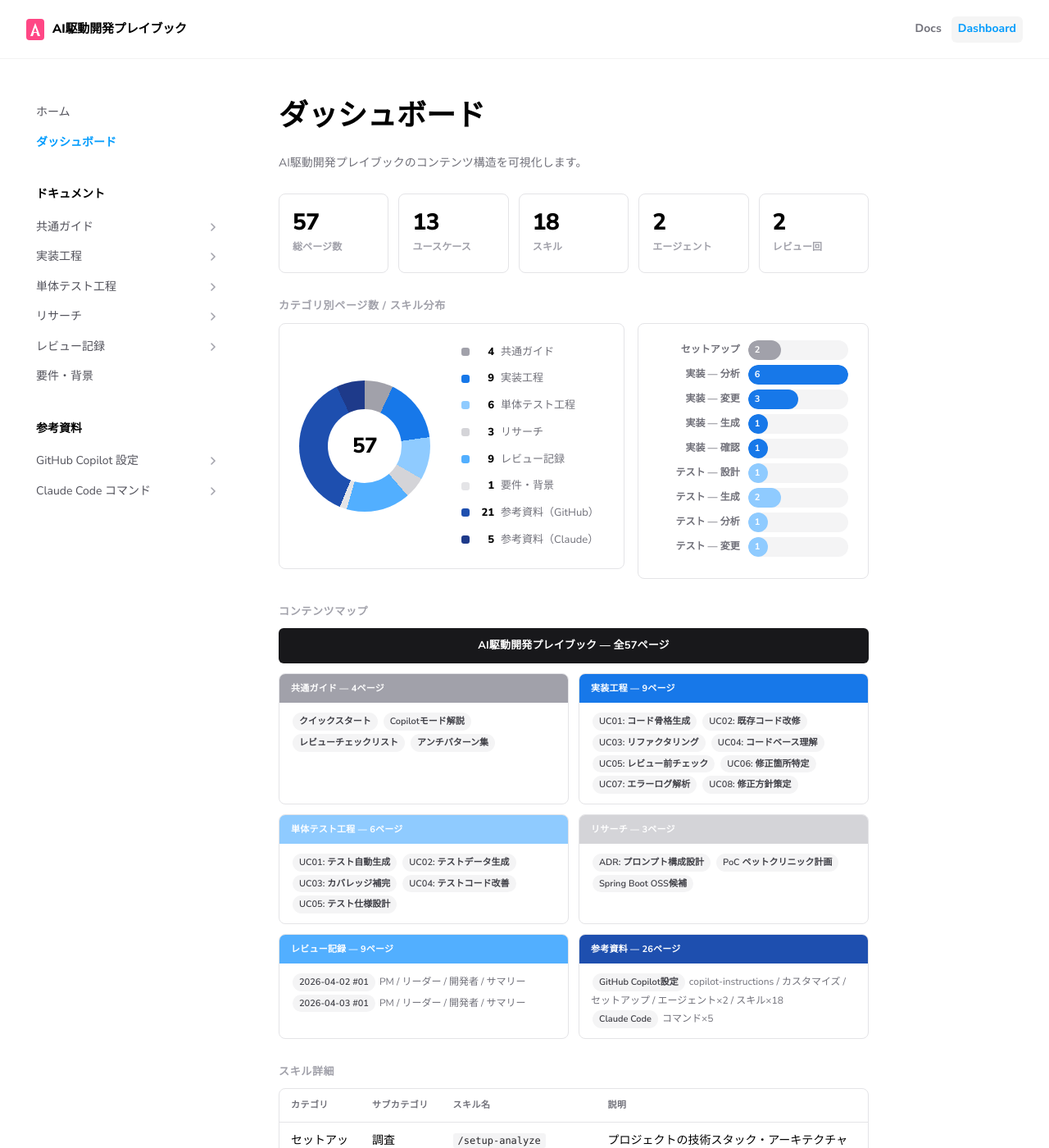
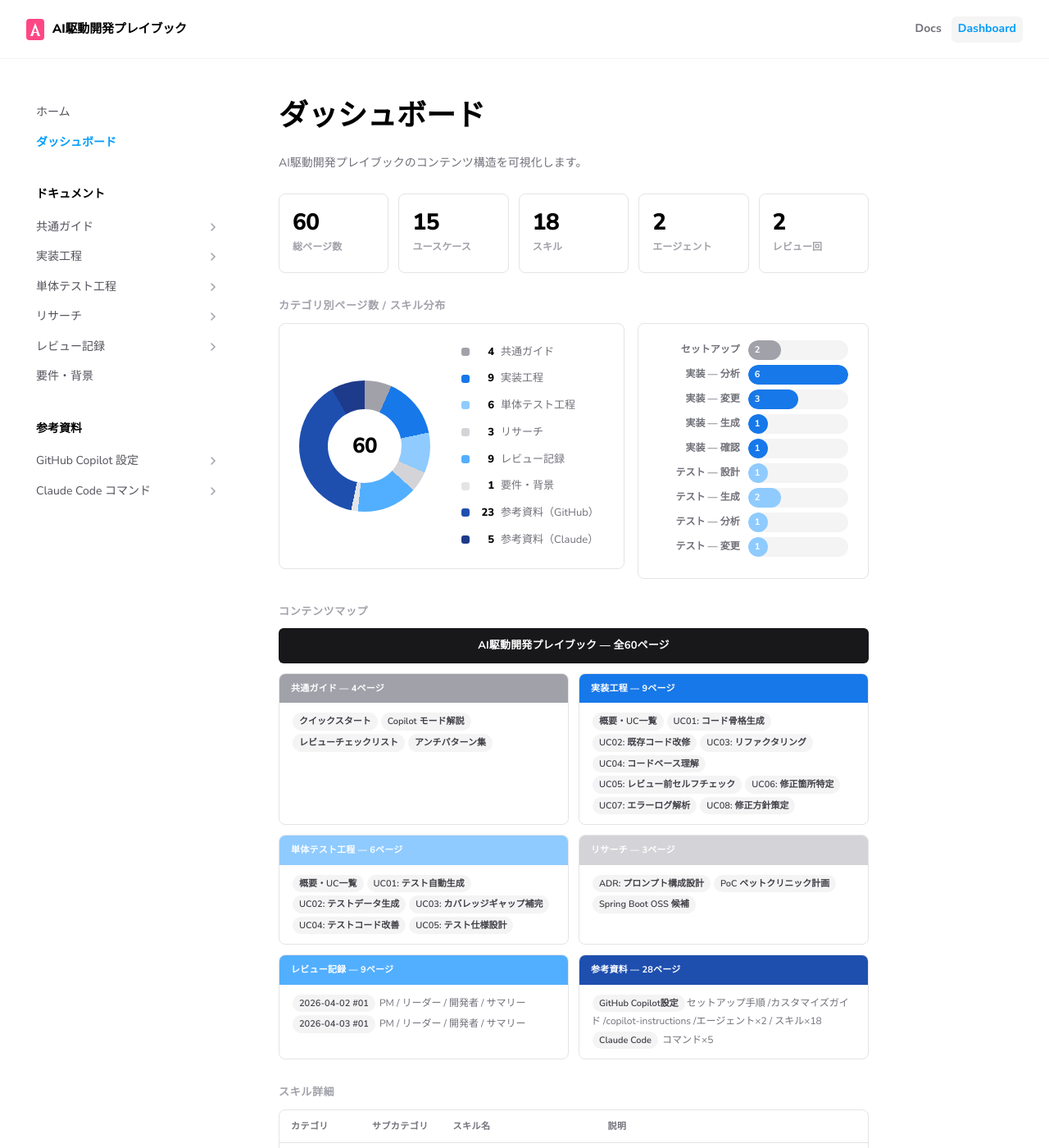
Before and after one commit to merrylou/jekyll-sandbox, a Jekyll site: the page built from dashboard.html, in a window 1280 px wide and 1400 px high. Shown: the whole window at 82% size. Built offline with Jekyll 4.4.1, drawn with Linux system fonts in a browser that asks for light colours.

Commit message:
feat: ダッシュボードを Liquid 自動生成化（KPI・チャート・コンテンツマップ・タイムライン全て site.pages と _data から動的計算）

```diff
--- a/dashboard.html
+++ b/dashboard.html
@@ -3,6 +3,68 @@ layout: default
 title: ダッシュボード
 nav_order: 2
 ---
+
+{%- comment -%} ===== Data Collection (all counts auto-generated from site data) ===== {%- endcomment -%}
+
+{%- comment -%} Category page counts {%- endcomment -%}
+{% assign cat_common   = site.pages | where: "parent", "共通ガイド"          | size %}
+{% assign cat_impl     = site.pages | where: "parent", "実装工程"            | size %}
+{% assign cat_test     = site.pages | where: "parent", "単体テスト工程"      | size %}
+{% assign cat_research = site.pages | where: "parent", "リサーチ"            | size %}
+{% assign cat_reviews  = site.pages | where: "parent", "レビュー記録"        | size %}
+{% assign cat_req      = site.pages | where: "title",  "要件・背景"          | size %}
+{% assign cat_gh       = site.pages | where: "parent", "GitHub Copilot 設定" | size %}
+{% assign cat_claude   = site.pages | where: "parent", "Claude Code コマンド" | size %}
+
+{% assign total_pages = cat_common | plus: cat_impl | plus: cat_test | plus: cat_research | plus: cat_reviews | plus: cat_req | plus: cat_gh | plus: cat_claude %}
+
+{%- comment -%} KPI metrics {%- endcomment -%}
+{% assign uc_pages    = site.pages | where_exp: "p", "p.title contains 'UC'" %}
+{% assign uc_count    = uc_pages | size %}
+{% assign skill_count = site.data.skills | size %}
+{% assign agent_pages = site.pages | where_exp: "p", "p.url contains '/agents/'" %}
+{% assign agent_count = agent_pages | size %}
+{% assign review_count = site.data.reviews | size %}
+
+{%- comment -%} Donut segment degrees {%- endcomment -%}
+{% assign d_common   = cat_common   | times: 360.0 | divided_by: total_pages %}
+{% assign d_impl     = cat_impl     | times: 360.0 | divided_by: total_pages %}
+{% assign d_test     = cat_test     | times: 360.0 | divided_by: total_pages %}
+{% assign d_research = cat_research | times: 360.0 | divided_by: total_pages %}
+{% assign d_reviews  = cat_reviews  | times: 360.0 | divided_by: total_pages %}
+{% assign d_req      = cat_req      | times: 360.0 | divided_by: total_pages %}
+{% assign d_gh       = cat_gh       | times: 360.0 | divided_by: total_pages %}
+
+{%- comment -%} Cumulative angles for conic-gradient {%- endcomment -%}
+{% assign a1 = d_common %}
+{% assign a2 = a1 | plus: d_impl %}
+{% assign a3 = a2 | plus: d_test %}
+{% assign a4 = a3 | plus: d_research %}
+{% assign a5 = a4 | plus: d_reviews %}
+{% assign a6 = a5 | plus: d_req %}
+{% assign a7 = a6 | plus: d_gh %}
+
+{%- comment -%} Bar chart: skill counts per subcategory {%- endcomment -%}
+{% assign sk_setup         = site.data.skills | where: "category", "セットアップ" | size %}
+{% assign sk_impl_analysis = site.data.skills | where: "category", "実装"   | where: "subcategory", "分析" | size %}
+{% assign sk_impl_change   = site.data.skills | where: "category", "実装"   | where: "subcategory", "変更" | size %}
+{% assign sk_impl_gen      = site.data.skills | where: "category", "実装"   | where: "subcategory", "生成" | size %}
+{% assign sk_impl_check    = site.data.skills | where: "category", "実装"   | where: "subcategory", "確認" | size %}
+{% assign sk_test_design   = site.data.skills | where: "category", "単体テスト" | where: "subcategory", "設計" | size %}
+{% assign sk_test_gen      = site.data.skills | where: "category", "単体テスト" | where: "subcategory", "生成" | size %}
+{% assign sk_test_analysis = site.data.skills | where: "category", "単体テスト" | where: "subcategory", "分析" | size %}
+{% assign sk_test_change   = site.data.skills | where: "category", "単体テスト" | where: "subcategory", "変更" | size %}
+
+{%- comment -%} Find max for bar width calculation {%- endcomment -%}
+{% assign bar_max = sk_setup %}
+{% if sk_impl_analysis > bar_max %}{% assign bar_max = sk_impl_analysis %}{% endif %}
+{% if sk_impl_change   > bar_max %}{% assign bar_max = sk_impl_change %}{% endif %}
+{% if sk_impl_gen      > bar_max %}{% assign bar_max = sk_impl_gen %}{% endif %}
+{% if sk_impl_check    > bar_max %}{% assign bar_max = sk_impl_check %}{% endif %}
+{% if sk_test_design   > bar_max %}{% assign bar_max = sk_test_design %}{% endif %}
+{% if sk_test_gen      > bar_max %}{% assign bar_max = sk_test_gen %}{% endif %}
+{% if sk_test_analysis > bar_max %}{% assign bar_max = sk_test_analysis %}{% endif %}
+{% if sk_test_change   > bar_max %}{% assign bar_max = sk_test_change %}{% endif %}
 
 <style>
 /* ===== Dashboard Overrides (Vercel/Linear style) ===== */
@@ -50,16 +112,6 @@ nav_order: 2
 .ds-donut-section:hover { border-color: var(--zinc-300); box-shadow: 0 2px 8px rgba(0,0,0,0.04); }
 .ds-donut {
   width: 160px; height: 160px; border-radius: 50%; position: relative; flex-shrink: 0;
-  background: conic-gradient(
-    var(--zinc-400) 0deg 25.3deg,
-    var(--blue-600) 25.3deg 82.1deg,
-    var(--blue-300) 82.1deg 120deg,
-    var(--zinc-300) 120deg 139.0deg,
-    var(--blue-400) 139deg 196deg,
-    var(--zinc-200) 196deg 202.3deg,
-    var(--blue-800) 202.3deg 334.7deg,
-    var(--blue-900) 334.7deg 360deg
-  );
 }
 .ds-donut-hole {
   position: absolute; top: 50%; left: 50%; transform: translate(-50%,-50%);
@@ -208,102 +260,114 @@ nav_order: 2
 <p>AI駆動開発プレイブックのコンテンツ構造を可視化します。</p>
 
 <div class="ds-kpis">
-  <div class="ds-kpi"><div class="ds-kpi-v">57</div><div class="ds-kpi-l">総ページ数</div></div>
-  <div class="ds-kpi"><div class="ds-kpi-v">13</div><div class="ds-kpi-l">ユースケース</div></div>
-  <div class="ds-kpi"><div class="ds-kpi-v">18</div><div class="ds-kpi-l">スキル</div></div>
-  <div class="ds-kpi"><div class="ds-kpi-v">2</div><div class="ds-kpi-l">エージェント</div></div>
-  <div class="ds-kpi"><div class="ds-kpi-v">2</div><div class="ds-kpi-l">レビュー回</div></div>
+  <div class="ds-kpi"><div class="ds-kpi-v">{{ total_pages }}</div><div class="ds-kpi-l">総ページ数</div></div>
+  <div class="ds-kpi"><div class="ds-kpi-v">{{ uc_count }}</div><div class="ds-kpi-l">ユースケース</div></div>
+  <div class="ds-kpi"><div class="ds-kpi-v">{{ skill_count }}</div><div class="ds-kpi-l">スキル</div></div>
+  <div class="ds-kpi"><div class="ds-kpi-v">{{ agent_count }}</div><div class="ds-kpi-l">エージェント</div></div>
+  <div class="ds-kpi"><div class="ds-kpi-v">{{ review_count }}</div><div class="ds-kpi-l">レビュー回</div></div>
 </div>
 
 <h2>カテゴリ別ページ数 / スキル分布</h2>
 
 <div class="ds-grid-2col">
   <div class="ds-donut-section">
-    <div class="ds-donut"><div class="ds-donut-hole">57</div></div>
+    <div class="ds-donut" style="background: conic-gradient(
+      var(--zinc-400) 0deg {{ a1 | round: 1 }}deg,
+      var(--blue-600) {{ a1 | round: 1 }}deg {{ a2 | round: 1 }}deg,
+      var(--blue-300) {{ a2 | round: 1 }}deg {{ a3 | round: 1 }}deg,
+      var(--zinc-300) {{ a3 | round: 1 }}deg {{ a4 | round: 1 }}deg,
+      var(--blue-400) {{ a4 | round: 1 }}deg {{ a5 | round: 1 }}deg,
+      var(--zinc-200) {{ a5 | round: 1 }}deg {{ a6 | round: 1 }}deg,
+      var(--blue-800) {{ a6 | round: 1 }}deg {{ a7 | round: 1 }}deg,
+      var(--blue-900) {{ a7 | round: 1 }}deg 360deg
+    );">
+      <div class="ds-donut-hole">{{ total_pages }}</div>
+    </div>
     <div class="ds-legend">
-      <div class="ds-legend-row"><span class="ds-legend-dot" style="background:var(--zinc-400);"></span><span class="ds-legend-n">4</span><span class="ds-legend-t">共通ガイド</span></div>
-      <div class="ds-legend-row"><span class="ds-legend-dot" style="background:var(--blue-600);"></span><span class="ds-legend-n">9</span><span class="ds-legend-t">実装工程</span></div>
-      <div class="ds-legend-row"><span class="ds-legend-dot" style="background:var(--blue-300);"></span><span class="ds-legend-n">6</span><span class="ds-legend-t">単体テスト工程</span></div>
-      <div class="ds-legend-row"><span class="ds-legend-dot" style="background:var(--zinc-300);"></span><span class="ds-legend-n">3</span><span class="ds-legend-t">リサーチ</span></div>
-      <div class="ds-legend-row"><span class="ds-legend-dot" style="background:var(--blue-400);"></span><span class="ds-legend-n">9</span><span class="ds-legend-t">レビュー記録</span></div>
-      <div class="ds-legend-row"><span class="ds-legend-dot" style="background:var(--zinc-200);"></span><span class="ds-legend-n">1</span><span class="ds-legend-t">要件・背景</span></div>
-      <div class="ds-legend-row"><span class="ds-legend-dot" style="background:var(--blue-800);"></span><span class="ds-legend-n">21</span><span class="ds-legend-t">参考資料（GitHub）</span></div>
-      <div class="ds-legend-row"><span class="ds-legend-dot" style="background:var(--blue-900);"></span><span class="ds-legend-n">5</span><span class="ds-legend-t">参考資料（Claude）</span></div>
+      <div class="ds-legend-row"><span class="ds-legend-dot" style="background:var(--zinc-400);"></span><span class="ds-legend-n">{{ cat_common }}</span><span class="ds-legend-t">共通ガイド</span></div>
+      <div class="ds-legend-row"><span class="ds-legend-dot" style="background:var(--blue-600);"></span><span class="ds-legend-n">{{ cat_impl }}</span><span class="ds-legend-t">実装工程</span></div>
+      <div class="ds-legend-row"><span class="ds-legend-dot" style="background:var(--blue-300);"></span><span class="ds-legend-n">{{ cat_test }}</span><span class="ds-legend-t">単体テスト工程</span></div>
+      <div class="ds-legend-row"><span class="ds-legend-dot" style="background:var(--zinc-300);"></span><span class="ds-legend-n">{{ cat_research }}</span><span class="ds-legend-t">リサーチ</span></div>
+      <div class="ds-legend-row"><span class="ds-legend-dot" style="background:var(--blue-400);"></span><span class="ds-legend-n">{{ cat_reviews }}</span><span class="ds-legend-t">レビュー記録</span></div>
+      <div class="ds-legend-row"><span class="ds-legend-dot" style="background:var(--zinc-200);"></span><span class="ds-legend-n">{{ cat_req }}</span><span class="ds-legend-t">要件・背景</span></div>
+      <div class="ds-legend-row"><span class="ds-legend-dot" style="background:var(--blue-800);"></span><span class="ds-legend-n">{{ cat_gh }}</span><span class="ds-legend-t">参考資料（GitHub）</span></div>
+      <div class="ds-legend-row"><span class="ds-legend-dot" style="background:var(--blue-900);"></span><span class="ds-legend-n">{{ cat_claude }}</span><span class="ds-legend-t">参考資料（Claude）</span></div>
     </div>
   </div>
 
   <div class="ds-bars">
-    <div class="ds-bar-row"><span class="ds-bar-lbl">セットアップ</span><div class="ds-bar-track"><div class="ds-bar-fill" style="width:33%;background:var(--zinc-400);">2</div></div></div>
-    <div class="ds-bar-row"><span class="ds-bar-lbl">実装 — 分析</span><div class="ds-bar-track"><div class="ds-bar-fill" style="width:100%;background:var(--blue-600);">6</div></div></div>
-    <div class="ds-bar-row"><span class="ds-bar-lbl">実装 — 変更</span><div class="ds-bar-track"><div class="ds-bar-fill" style="width:50%;background:var(--blue-600);">3</div></div></div>
-    <div class="ds-bar-row"><span class="ds-bar-lbl">実装 — 生成</span><div class="ds-bar-track"><div class="ds-bar-fill" style="width:17%;background:var(--blue-600);">1</div></div></div>
-    <div class="ds-bar-row"><span class="ds-bar-lbl">実装 — 確認</span><div class="ds-bar-track"><div class="ds-bar-fill" style="width:17%;background:var(--blue-600);">1</div></div></div>
-    <div class="ds-bar-row"><span class="ds-bar-lbl">テスト — 設計</span><div class="ds-bar-track"><div class="ds-bar-fill" style="width:17%;background:var(--blue-300);">1</div></div></div>
-    <div class="ds-bar-row"><span class="ds-bar-lbl">テスト — 生成</span><div class="ds-bar-track"><div class="ds-bar-fill" style="width:33%;background:var(--blue-300);">2</div></div></div>
-    <div class="ds-bar-row"><span class="ds-bar-lbl">テスト — 分析</span><div class="ds-bar-track"><div class="ds-bar-fill" style="width:17%;background:var(--blue-300);">1</div></div></div>
-    <div class="ds-bar-row"><span class="ds-bar-lbl">テスト — 変更</span><div class="ds-bar-track"><div class="ds-bar-fill" style="width:17%;background:var(--blue-300);">1</div></div></div>
+    <div class="ds-bar-row"><span class="ds-bar-lbl">セットアップ</span><div class="ds-bar-track"><div class="ds-bar-fill" style="width:{{ sk_setup | times: 100 | divided_by: bar_max }}%;background:var(--zinc-400);">{{ sk_setup }}</div></div></div>
+    <div class="ds-bar-row"><span class="ds-bar-lbl">実装 — 分析</span><div class="ds-bar-track"><div class="ds-bar-fill" style="width:{{ sk_impl_analysis | times: 100 | divided_by: bar_max }}%;background:var(--blue-600);">{{ sk_impl_analysis }}</div></div></div>
+    <div class="ds-bar-row"><span class="ds-bar-lbl">実装 — 変更</span><div class="ds-bar-track"><div class="ds-bar-fill" style="width:{{ sk_impl_change | times: 100 | divided_by: bar_max }}%;background:var(--blue-600);">{{ sk_impl_change }}</div></div></div>
+    <div class="ds-bar-row"><span class="ds-bar-lbl">実装 — 生成</span><div class="ds-bar-track"><div class="ds-bar-fill" style="width:{{ sk_impl_gen | times: 100 | divided_by: bar_max }}%;background:var(--blue-600);">{{ sk_impl_gen }}</div></div></div>
+    <div class="ds-bar-row"><span class="ds-bar-lbl">実装 — 確認</span><div class="ds-bar-track"><div class="ds-bar-fill" style="width:{{ sk_impl_check | times: 100 | divided_by: bar_max }}%;background:var(--blue-600);">{{ sk_impl_check }}</div></div></div>
+    <div class="ds-bar-row"><span class="ds-bar-lbl">テスト — 設計</span><div class="ds-bar-track"><div class="ds-bar-fill" style="width:{{ sk_test_design | times: 100 | divided_by: bar_max }}%;background:var(--blue-300);">{{ sk_test_design }}</div></div></div>
+    <div class="ds-bar-row"><span class="ds-bar-lbl">テスト — 生成</span><div class="ds-bar-track"><div class="ds-bar-fill" style="width:{{ sk_test_gen | times: 100 | divided_by: bar_max }}%;background:var(--blue-300);">{{ sk_test_gen }}</div></div></div>
+    <div class="ds-bar-row"><span class="ds-bar-lbl">テスト — 分析</span><div class="ds-bar-track"><div class="ds-bar-fill" style="width:{{ sk_test_analysis | times: 100 | divided_by: bar_max }}%;background:var(--blue-300);">{{ sk_test_analysis }}</div></div></div>
+    <div class="ds-bar-row"><span class="ds-bar-lbl">テスト — 変更</span><div class="ds-bar-track"><div class="ds-bar-fill" style="width:{{ sk_test_change | times: 100 | divided_by: bar_max }}%;background:var(--blue-300);">{{ sk_test_change }}</div></div></div>
   </div>
 </div>
 
 <h2>コンテンツマップ</h2>
 
 <div class="ds-map">
-  <div class="ds-map-root">AI駆動開発プレイブック — 全57ページ</div>
+  <div class="ds-map-root">AI駆動開発プレイブック — 全{{ total_pages }}ページ</div>
   <div class="ds-map-grid">
+
     <div class="ds-map-card">
-      <div class="ds-map-hd" style="background:var(--zinc-400);">共通ガイド — 4ページ</div>
+      <div class="ds-map-hd" style="background:var(--zinc-400);">共通ガイド — {{ cat_common }}ページ</div>
       <div class="ds-map-bd">
-        <span class="ds-pill">クイックスタート</span>
-        <span class="ds-pill">Copilotモード解説</span>
-        <span class="ds-pill">レビューチェックリスト</span>
-        <span class="ds-pill">アンチパターン集</span>
+        {% assign common_pages = site.pages | where: "parent", "共通ガイド" | sort: "nav_order" %}
+        {% for p in common_pages %}{% unless p.url contains '/index' %}<span class="ds-pill">{{ p.title }}</span>{% endunless %}{% endfor %}
       </div>
     </div>
+
     <div class="ds-map-card">
-      <div class="ds-map-hd" style="background:var(--blue-600);">実装工程 — 9ページ</div>
+      <div class="ds-map-hd" style="background:var(--blue-600);">実装工程 — {{ cat_impl }}ページ</div>
       <div class="ds-map-bd">
-        <span class="ds-pill">UC01: コード骨格生成</span>
-        <span class="ds-pill">UC02: 既存コード改修</span>
-        <span class="ds-pill">UC03: リファクタリング</span>
-        <span class="ds-pill">UC04: コードベース理解</span>
-        <span class="ds-pill">UC05: レビュー前チェック</span>
-        <span class="ds-pill">UC06: 修正箇所特定</span>
-        <span class="ds-pill">UC07: エラーログ解析</span>
-        <span class="ds-pill">UC08: 修正方針策定</span>
+        {% assign impl_pages = site.pages | where: "parent", "実装工程" | sort: "nav_order" %}
+        {% for p in impl_pages %}{% unless p.url contains '/index' %}<span class="ds-pill">{{ p.title }}</span>{% endunless %}{% endfor %}
       </div>
     </div>
+
     <div class="ds-map-card">
-      <div class="ds-map-hd" style="background:var(--blue-300);">単体テスト工程 — 6ページ</div>
+      <div class="ds-map-hd" style="background:var(--blue-300);">単体テスト工程 — {{ cat_test }}ページ</div>
       <div class="ds-map-bd">
-        <span class="ds-pill">UC01: テスト自動生成</span>
-        <span class="ds-pill">UC02: テストデータ生成</span>
-        <span class="ds-pill">UC03: カバレッジ補完</span>
-        <span class="ds-pill">UC04: テストコード改善</span>
-        <span class="ds-pill">UC05: テスト仕様設計</span>
+        {% assign test_pages = site.pages | where: "parent", "単体テスト工程" | sort: "nav_order" %}
+        {% for p in test_pages %}{% unless p.url contains '/index' %}<span class="ds-pill">{{ p.title }}</span>{% endunless %}{% endfor %}
       </div>
     </div>
+
     <div class="ds-map-card">
-      <div class="ds-map-hd" style="background:var(--zinc-300);">リサーチ — 3ページ</div>
+      <div class="ds-map-hd" style="background:var(--zinc-300);">リサーチ — {{ cat_research }}ページ</div>
       <div class="ds-map-bd">
-        <span class="ds-pill">ADR: プロンプト構成設計</span>
-        <span class="ds-pill">PoC ペットクリニック計画</span>
-        <span class="ds-pill">Spring Boot OSS候補</span>
+        {% assign research_pages = site.pages | where: "parent", "リサーチ" | sort: "nav_order" %}
+        {% for p in research_pages %}{% unless p.url contains '/index' %}<span class="ds-pill">{{ p.title }}</span>{% endunless %}{% endfor %}
       </div>
     </div>
+
     <div class="ds-map-card">
-      <div class="ds-map-hd" style="background:var(--blue-400);">レビュー記録 — 9ページ</div>
+      <div class="ds-map-hd" style="background:var(--blue-400);">レビュー記録 — {{ cat_reviews }}ページ</div>
       <div class="ds-map-bd">
-        <span class="ds-pill">2026-04-02 #01</span> PM / リーダー / 開発者 / サマリー<br/>
-        <span class="ds-pill">2026-04-03 #01</span> PM / リーダー / 開発者 / サマリー
+        {% for review in site.data.reviews %}
+        <span class="ds-pill">{{ review.date }}</span>{% for score in review.scores %} {{ score.role }}{% unless forloop.last %} /{% endunless %}{% endfor %} / サマリー{% unless forloop.last %}<br/>{% endunless %}
+        {% endfor %}
       </div>
     </div>
+
     <div class="ds-map-card">
-      <div class="ds-map-hd" style="background:var(--blue-800);">参考資料 — 26ページ</div>
+      <div class="ds-map-hd" style="background:var(--blue-800);">参考資料 — {{ cat_gh | plus: cat_claude }}ページ</div>
       <div class="ds-map-bd">
-        <span class="ds-pill">GitHub Copilot設定</span> copilot-instructions / カスタマイズ / セットアップ / エージェント×2 / スキル×18<br/>
-        <span class="ds-pill">Claude Code</span> コマンド×5
+        <span class="ds-pill">GitHub Copilot設定</span>
+        {%- assign gh_all = site.pages | where: "parent", "GitHub Copilot 設定" | sort: "nav_order" -%}
+        {%- for p in gh_all -%}
+          {%- unless p.url contains '/agents/' or p.url contains '/skills/' or p.url contains '/index' -%} {{ p.title }} /{%- endunless -%}
+        {%- endfor -%}
+        エージェント×{{ agent_count }} / スキル×{{ skill_count }}<br/>
+        <span class="ds-pill">Claude Code</span> コマンド×{{ cat_claude }}
       </div>
     </div>
+
   </div>
 </div>
 
@@ -330,24 +394,16 @@ nav_order: 2
 <h2>レビュー履歴</h2>
 
 <div class="ds-tl">
+  {% for review in site.data.reviews %}
   <div class="ds-tl-item">
-    <div class="ds-tl-date">2026-04-02 #01</div>
-    <div class="ds-tl-sub">初版ドラフトの全体レビュー</div>
+    <div class="ds-tl-date">{{ review.date }}</div>
+    <div class="ds-tl-sub">{{ review.subtitle }}</div>
     <div class="ds-tl-scores">
-      <span class="ds-tl-score">PM: 4/5</span>
-      <span class="ds-tl-score">リーダー: 4/5</span>
-      <span class="ds-tl-score">開発者: 4/5</span>
+      {% for score in review.scores %}
+      <span class="ds-tl-score">{{ score.role }}: {{ score.score }}</span>
+      {% endfor %}
     </div>
-    <div class="ds-tl-desc">「読まれる設計」「段階的導入パス（UC04から）」「人間が確認すべきこと + よくある落とし穴の二段構え」が全ロールから高評価</div>
+    <div class="ds-tl-desc">{{ review.description }}</div>
   </div>
-  <div class="ds-tl-item">
-    <div class="ds-tl-date">2026-04-03 #01</div>
-    <div class="ds-tl-sub">Copilotネイティブ設定導入後のレビュー</div>
-    <div class="ds-tl-scores">
-      <span class="ds-tl-score">PM: 4/5</span>
-      <span class="ds-tl-score">リーダー: 4/5</span>
-      <span class="ds-tl-score">開発者: 4/5</span>
-    </div>
-    <div class="ds-tl-desc">全ロール維持（質的向上）。Copilotネイティブ設定への移行が完了し、実用性がさらに向上</div>
-  </div>
+  {% endfor %}
 </div>
```
Also changed, not shown: _data/reviews.yml (added, +21 -0 lines).
